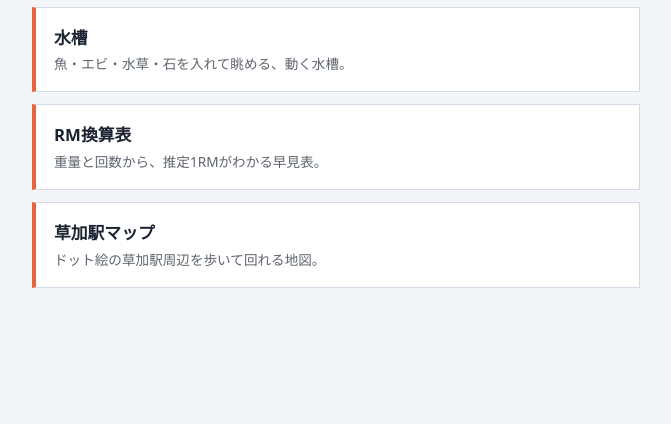
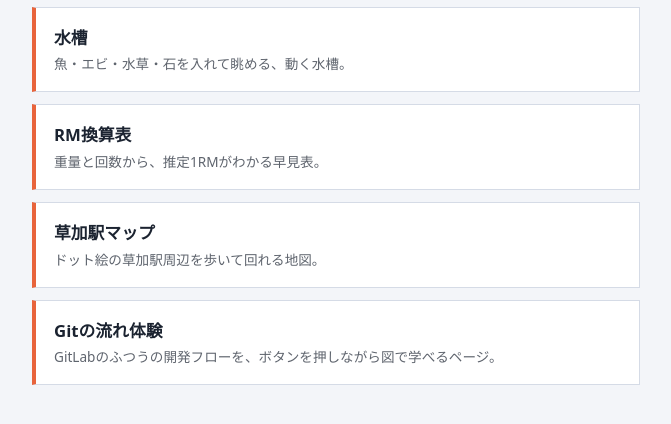
Before and after one commit to shingorio0118/shingorio0118.github.io, a plain HTML site: page index.html in a window 1280 px wide. Shown: the part 90-514 px from the top of the page, without its empty margins (304-975 px from the left). Drawn offline with Linux system fonts and the light colour scheme.

Commit message:
Add Git flow link card

```diff
--- a/index.html
+++ b/index.html
@@ -17,4 +17,5 @@
 <a class="card" href="https://suisou-1d9.pages.dev/"><div class="t">水槽</div><div class="d">魚・エビ・水草・石を入れて眺める、動く水槽。</div></a>
 <a class="card" href="https://fitness-2j0.pages.dev/"><div class="t">RM換算表</div><div class="d">重量と回数から、推定1RMがわかる早見表。</div></a>
 <a class="card" href="https://soka-a2s.pages.dev/"><div class="t">草加駅マップ</div><div class="d">ドット絵の草加駅周辺を歩いて回れる地図。</div></a>
+<a class="card" href="https://gitflow-e4s.pages.dev/"><div class="t">Gitの流れ体験</div><div class="d">GitLabのふつうの開発フローを、ボタンを押しながら図で学べるページ。</div></a>
 </div></body></html>
```
